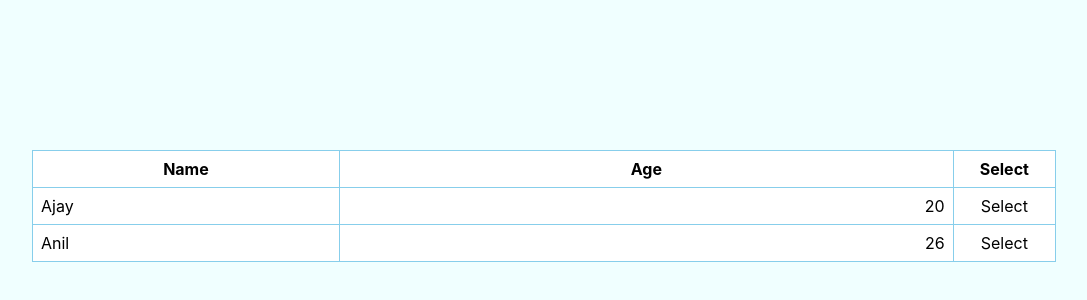
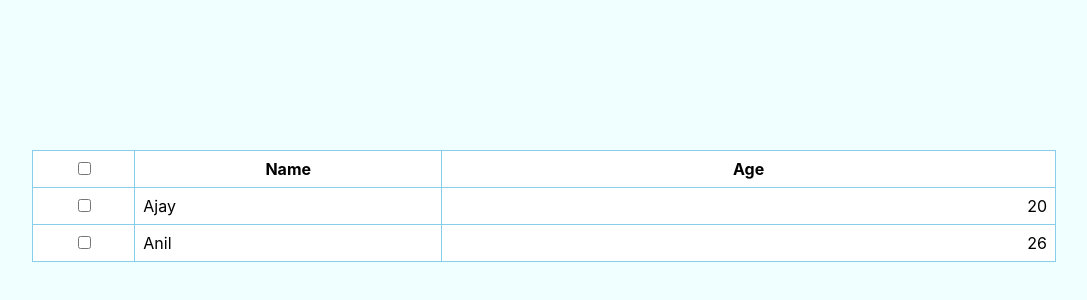
Before and after one commit to dreamer01/react-datatable, a React (Create React App) app: page / in a window 1280 px wide. Shown: the part 194-494 px from the top of the page, without its empty margins (96-1183 px from the left). Built offline with nearby package versions, Linux system fonts and the light colour scheme.

Commit message:
Adding row selection event for individual and all rows

```diff
--- a/src/components/DataTable/index.js
+++ b/src/components/DataTable/index.js
@@ -1,9 +1,29 @@
-import React from "react";
+import React, { useState, useEffect } from "react";
 import PropTypes from "prop-types";
 
 import "./table.css";
+import Checkbox from "../Checkbox";
 
 function DataTable({ columns, rows, onRowClick, onSelectionChange }) {
+  const [selectedRows, setSelectedRows] = useState([]);
+
+  useEffect(() => {
+    onSelectionChange(selectedRows);
+  }, [onSelectionChange, selectedRows]);
+
+  const handleSelect = (e, value) => {
+    if (value === "All") {
+      if (e.target.checked) setSelectedRows("All");
+      else setSelectedRows([]);
+    } else if (e.target.checked) {
+      if (selectedRows === "All") setSelectedRows([value]);
+      else setSelectedRows((selectedRows) => [...selectedRows, value]);
+    } else
+      setSelectedRows((selectedRows) =>
+        selectedRows.filter((rowId) => rowId !== value)
+      );
+  };
+
   const renderColumns = (col) => (
     <th
       key={col.id}
@@ -14,13 +34,27 @@ function DataTable({ columns, rows, onRowClick, onSelectionChange }) {
   );
 
   const renderRows = (row, i) => (
-    <tr className="data-row" onClick={() => onRowClick(row, i)} key={row.id}>
+    <tr
+      className="data-row"
+      onClick={(e) => {
+        console.log(e.eventPhase);
+        onRowClick(row, i);
+      }}
+      key={row.id}
+    >
+      <td className="center">
+        <Checkbox
+          checked={selectedRows.includes(`${row.id}`)}
+          value={`${row.id}`}
+          onChange={handleSelect}
+          onClick={(e) => e.stopPropagation()} // Avoids Row Click Event
+        />
+      </td>
       {columns.map((col) => (
         <td className={col.numeric ? "numeric-col" : ""} key={col.id}>
           {row[col.id]}
         </td>
       ))}
-      <td className="center">Select</td>
     </tr>
   );
 
@@ -28,8 +62,14 @@ function DataTable({ columns, rows, onRowClick, onSelectionChange }) {
     <table>
       <tbody>
         <tr>
+          <th className="select-col">
+            <Checkbox
+              checked={selectedRows === "All"}
+              value="All"
+              onChange={handleSelect}
+            />
+          </th>
           {columns.length > 0 && columns.map(renderColumns)}
-          <th className="select-col">Select</th>
         </tr>
         {rows.length > 0 ? (
           rows.map(renderRows)
--- a/src/screens/App/App.js
+++ b/src/screens/App/App.js
@@ -35,12 +35,15 @@ function App() {
     console.log(...args);
   };
 
+  const handleSelection = (selected) => console.log(selected);
+
   return (
     <div className="wrapper">
       <DataTable
         columns={columnsConfig}
         rows={data}
         onRowClick={handleRowClick}
+        onSelectionChange={handleSelection}
       />
     </div>
   );
```
